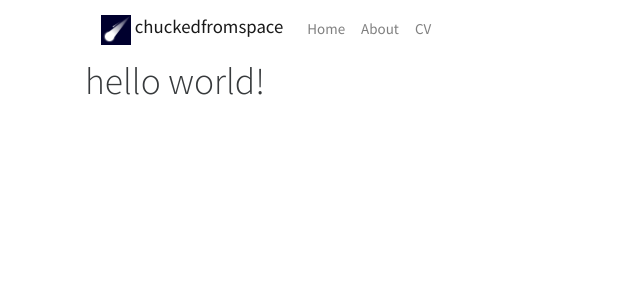
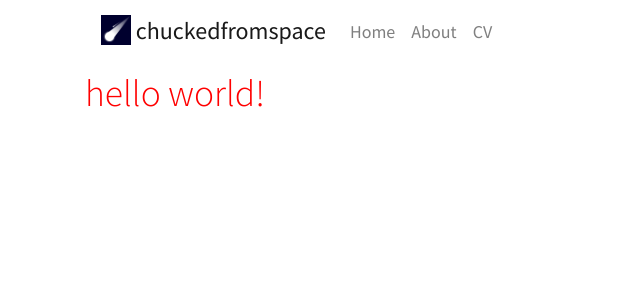
Before and after one commit to chuckedfromspace/chuckedfromspace.github.io, a Jekyll site: the page built from index.html, in a window 1280 px wide. Shown: the top 300 px of the page, without its empty margins (0-640 px from the left). Built offline with Jekyll 4.4.1, drawn with Linux system fonts in a browser that asks for light colours; nearby versions of some CDN libraries.

Commit message:
Customize navbar font size

```diff
--- a/_includes/footer.html
+++ b/_includes/footer.html
@@ -1,4 +1,4 @@
 <script defer src="https://use.fontawesome.com/releases/v5.0.8/js/all.js" integrity="sha384-SlE991lGASHoBfWbelyBPLsUlwY1GwNDJo3jSJO04KZ33K2bwfV9YBauFfnzvynJ" crossorigin="anonymous"></script>
 <script src="https://code.jquery.com/jquery-3.2.1.slim.min.js" integrity="sha384-KJ3o2DKtIkvYIK3UENzmM7KCkRr/rE9/Qpg6aAZGJwFDMVNA/GpGFF93hXpG5KkN" crossorigin="anonymous"></script>
-{% comment %} <script src="https://cdnjs.cloudflare.com/ajax/libs/popper.js/1.12.9/umd/popper.min.js" integrity="sha384-ApNbgh9B+Y1QKtv3Rn7W3mgPxhU9K/ScQsAP7hUibX39j7fakFPskvXusvfa0b4Q" crossorigin="anonymous"></script> {% endcomment %}
+<script src="https://cdnjs.cloudflare.com/ajax/libs/popper.js/1.12.9/umd/popper.min.js" integrity="sha384-ApNbgh9B+Y1QKtv3Rn7W3mgPxhU9K/ScQsAP7hUibX39j7fakFPskvXusvfa0b4Q" crossorigin="anonymous"></script>
 <script src="https://cdn.jsdelivr.net/npm/bootstrap@4.6.0/dist/js/bootstrap.min.js" integrity="sha384-+YQ4JLhjyBLPDQt//I+STsc9iw4uQqACwlvpslubQzn4u2UU2UFM80nGisd026JF" crossorigin="anonymous"></script>
--- /dev/null
+++ b/_includes/header.html
@@ -0,0 +1,8 @@
+<head>
+  <meta charset="utf-8">
+  <title>{{ page.title }}</title>
+  <link rel="stylesheet" href="https://cdn.jsdelivr.net/npm/bootstrap@4.6.0/dist/css/bootstrap.min.css" integrity="sha384-B0vP5xmATw1+K9KRQjQERJvTumQW0nPEzvF6L/Z6nronJ3oUOFUFpCjEUQouq2+l" crossorigin="anonymous">
+  <link rel="stylesheet" href="https://cdn.jsdelivr.net/npm/bootswatch@4.5.2/dist/cosmo/bootstrap.min.css" integrity="sha384-5QFXyVb+lrCzdN228VS3HmzpiE7ZVwLQtkt+0d9W43LQMzz4HBnnqvVxKg6O+04d" crossorigin="anonymous">
+  <link rel="stylesheet" href="/assets/css/styles.css">
+  <link rel="shortcut icon" href="/assets/images/favicon.ico">
+</head>
--- a/_includes/navigation.html
+++ b/_includes/navigation.html
@@ -1,4 +1,4 @@
-<nav class="navbar navbar-expand-lg navbar-light bg-white">
+<nav class="navbar navbar-expand-lg navbar-light bg-white mb-2">
   <a class="navbar-brand" href="#">
   <img src="/assets/images/logo.png" alt="" height="30" class="d-inline-block align-text-top">
     chuckedfromspace
--- a/_layouts/default.html
+++ b/_layouts/default.html
@@ -1,15 +1,8 @@
 <!doctype html>
 <html>
-  <head>
-    <meta charset="utf-8">
-    <title>{{ page.title }}</title>
-    <link rel="stylesheet" href="https://cdn.jsdelivr.net/npm/bootstrap@4.6.0/dist/css/bootstrap.min.css" integrity="sha384-B0vP5xmATw1+K9KRQjQERJvTumQW0nPEzvF6L/Z6nronJ3oUOFUFpCjEUQouq2+l" crossorigin="anonymous">
-    <link rel="stylesheet" href="https://cdn.jsdelivr.net/npm/bootswatch@4.5.2/dist/cosmo/bootstrap.min.css" integrity="sha384-5QFXyVb+lrCzdN228VS3HmzpiE7ZVwLQtkt+0d9W43LQMzz4HBnnqvVxKg6O+04d" crossorigin="anonymous">
-    <link rel="stylesheet" href="/assets/css/styles.css">
-    <link rel="shortcut icon" href="/assets/images/favicon.ico">
-  </head>
+  {% include header.html%}
   <body>
-    <div class="container-md">
+    <div class="container">
     {% include navigation.html %}
     {{ content }}
     {% include footer.html %}
--- a/_sass/main.scss
+++ b/_sass/main.scss
@@ -1,3 +1,12 @@
-.current {
-  color: green;
+.container .navbar-brand {
+  font-size: x-large;
 }
+
+.container .nav-item.nav-link {
+  font-size: larger;
+
+}
+
+h1 {
+  color: red;
+}
```
